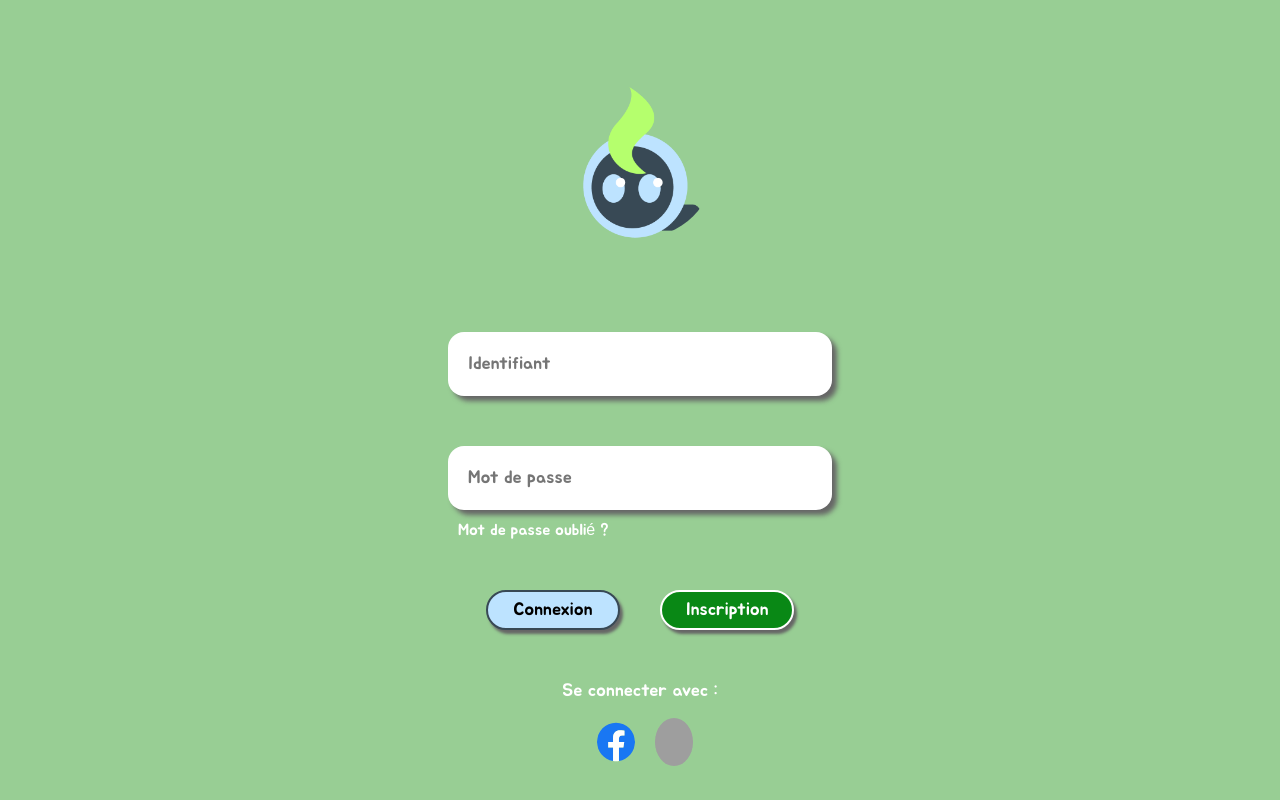
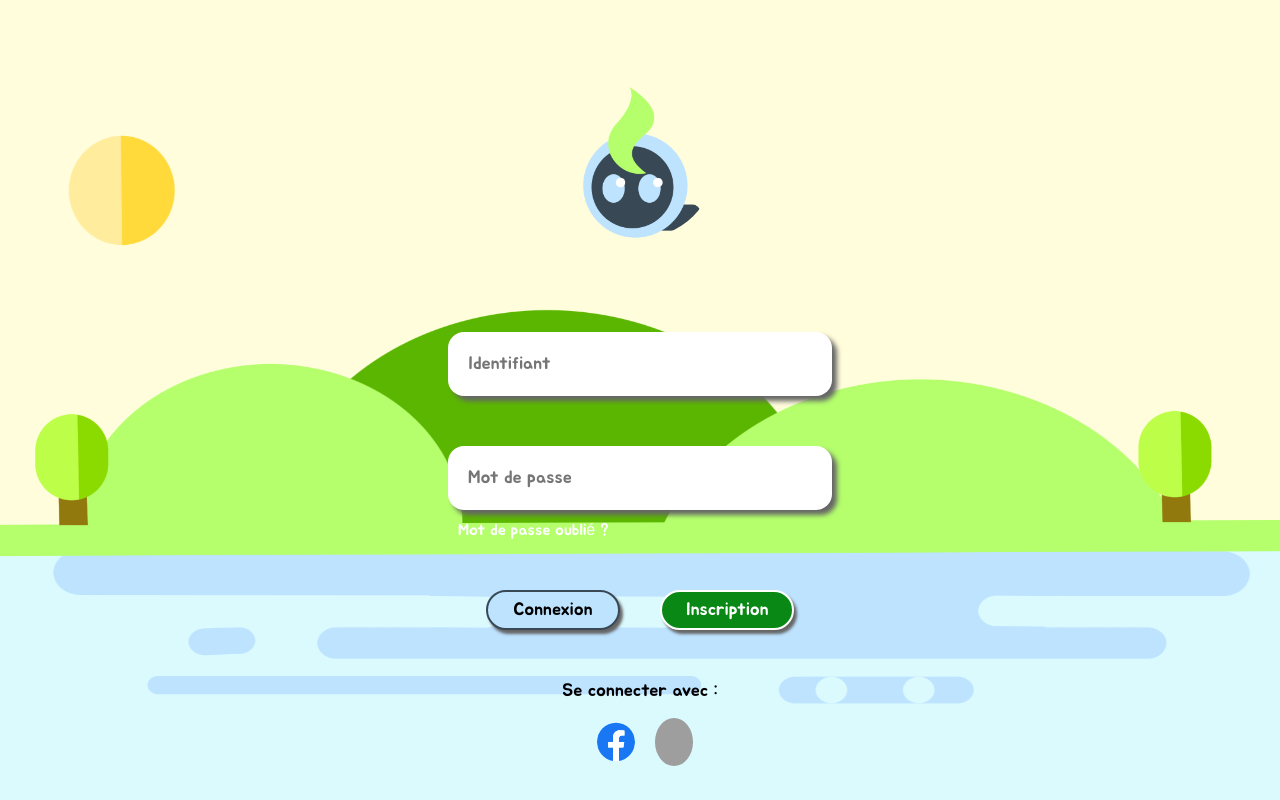
Before and after one commit to Nabil-Hosseinee/EcoQuest, a PHP site: page / in a window 1280 px wide. Run offline with PHP 8.4, Linux system fonts and the light colour scheme; some libraries are stand-ins or nearby versions; grey boxes are pictures that could not be loaded.

Commit message:
background conection + icones alldefi fini

```diff
--- a/css/style.css
+++ b/css/style.css
@@ -26,10 +26,15 @@ p {
 }
 
 .bg-background {
-    min-height: 100vh;
-    max-width: 100vw;
-    background-color: #98CE94;
+    height: 100vh;
+    width: 100vw;
+    /* background-color: #98CE94; */
+    background-image: url(../images/items/ban5.png);
+    background-size: cover; /* ou background-size: contain; */
+    background-position: center; /* pour centrer l'image */
+    background-repeat: no-repeat; /* pour éviter la répétition de l'image */
 }
+
 
 
 
@@ -128,6 +133,10 @@ input {
     align-items: center;
 }
 
+.other p {
+    color: black;
+}
+
 .other-container {
     display: flex;
 }
```
Also changed, not shown: defis.php (+6 -19 lines).
